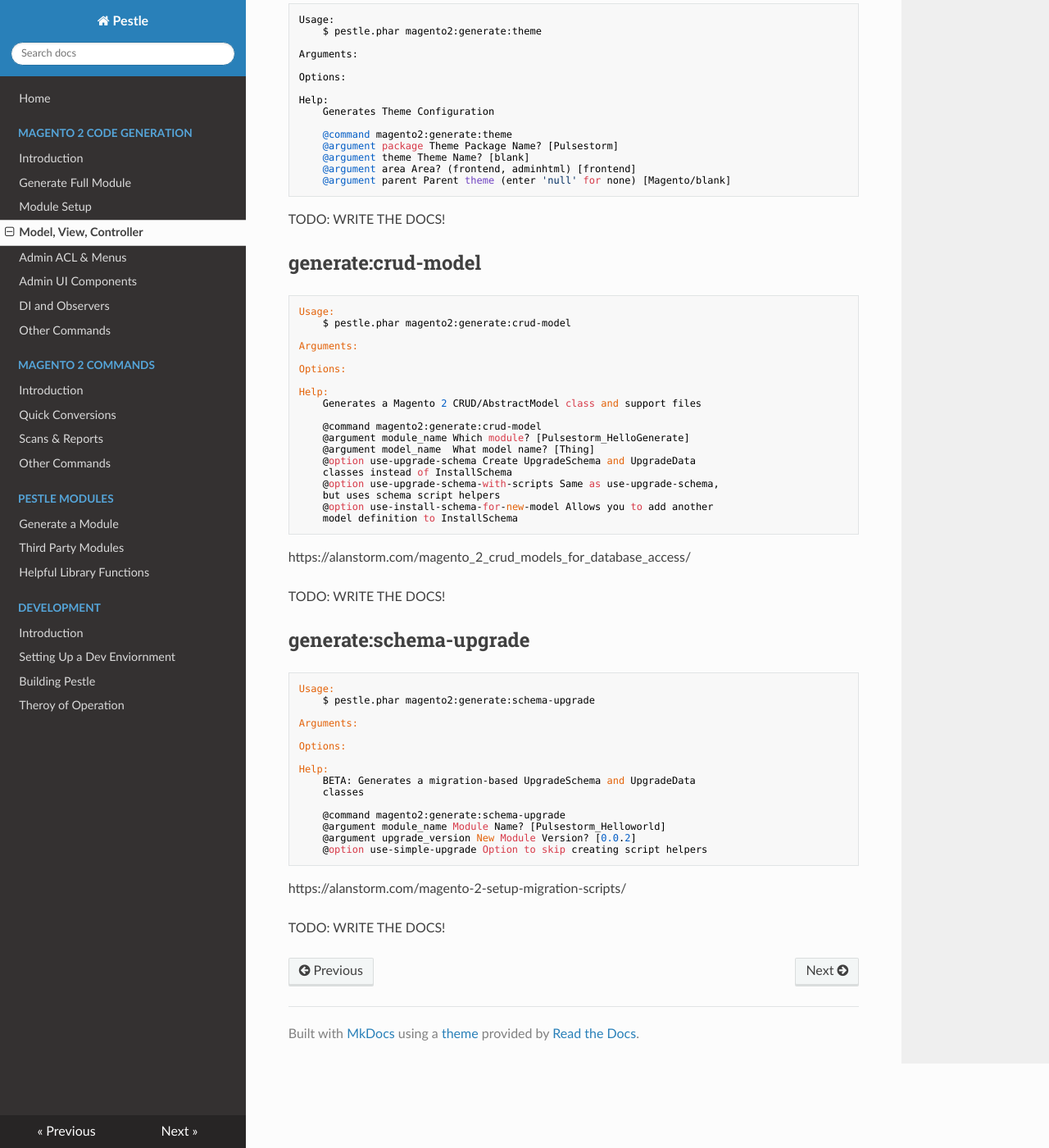
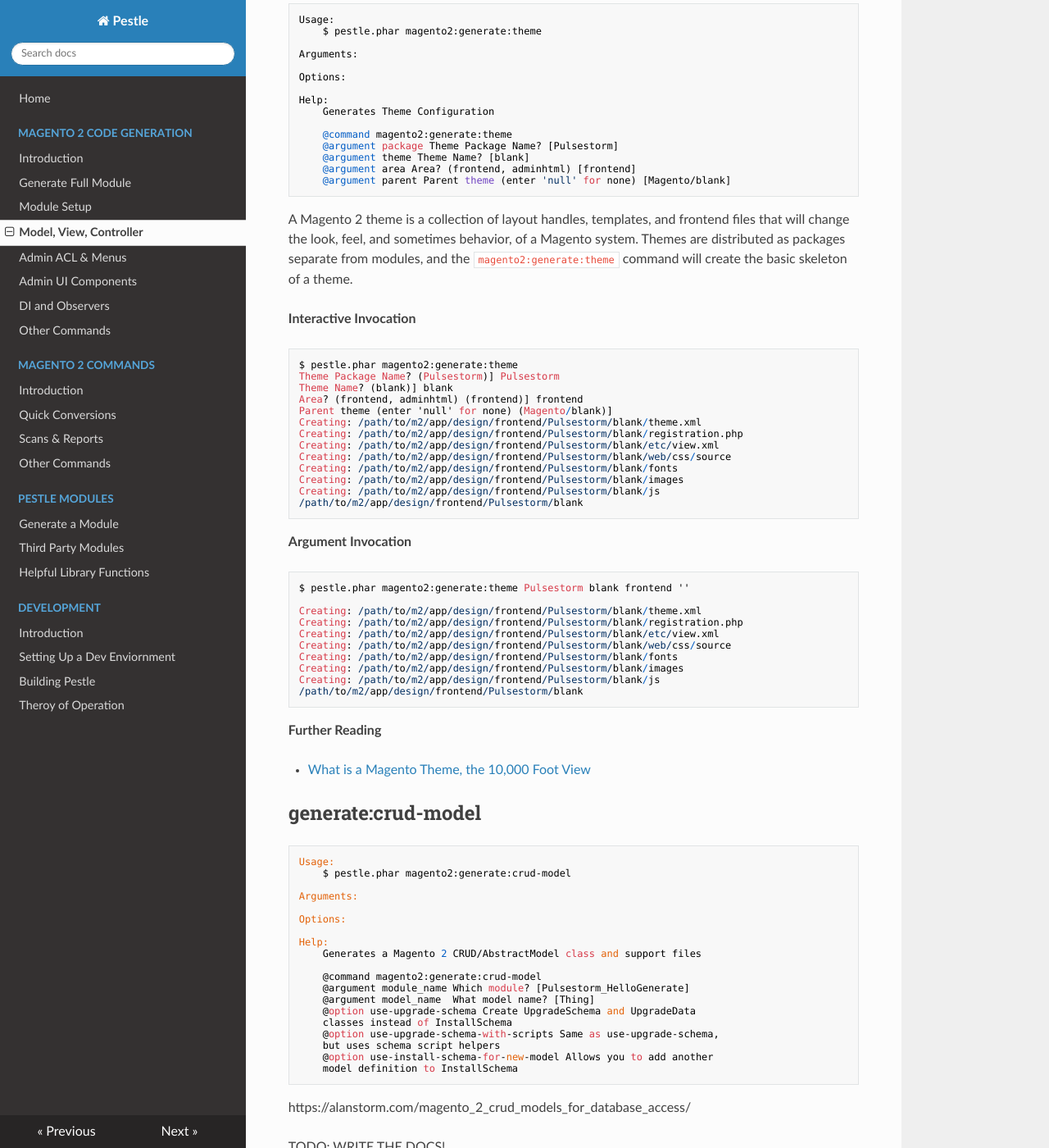
Before and after one commit to astorm/pestle, an MkDocs documentation site: the page built from docs/magento2-mvc.md, in a window 1280 px wide and 1400 px high, scrolled down 3035 px. Shown: the whole window at 82% size. Built offline with MkDocs 1.6.1, drawn with Linux system fonts in a browser that asks for light colours; nearby versions of some CDN libraries.

Commit message:
Initial pass at theme docs

```diff
--- a/docs/magento2-mvc.md
+++ b/docs/magento2-mvc.md
@@ -162,7 +162,40 @@ Magento's blocks and layout system is complicated.  If you're not sure what any
         @argument area Area? (frontend, adminhtml) [frontend]
         @argument parent Parent theme (enter 'null' for none) [Magento/blank]
 
-TODO: WRITE THE DOCS!
+A Magento 2 theme is a collection of layout handles, templates, and frontend files that will change the look, feel, and sometimes behavior, of a Magento system.  Themes are distributed as packages separate from modules, and the `magento2:generate:theme` command will create the basic skeleton of a theme.
+
+**Interactive Invocation**
+
+    $ pestle.phar magento2:generate:theme
+    Theme Package Name? (Pulsestorm)] Pulsestorm
+    Theme Name? (blank)] blank
+    Area? (frontend, adminhtml) (frontend)] frontend
+    Parent theme (enter 'null' for none) (Magento/blank)]
+    Creating: /path/to/m2/app/design/frontend/Pulsestorm/blank/theme.xml
+    Creating: /path/to/m2/app/design/frontend/Pulsestorm/blank/registration.php
+    Creating: /path/to/m2/app/design/frontend/Pulsestorm/blank/etc/view.xml
+    Creating: /path/to/m2/app/design/frontend/Pulsestorm/blank/web/css/source
+    Creating: /path/to/m2/app/design/frontend/Pulsestorm/blank/fonts
+    Creating: /path/to/m2/app/design/frontend/Pulsestorm/blank/images
+    Creating: /path/to/m2/app/design/frontend/Pulsestorm/blank/js
+    /path/to/m2/app/design/frontend/Pulsestorm/blank
+
+**Argument Invocation**
+
+    $ pestle.phar magento2:generate:theme Pulsestorm blank frontend ''
+
+    Creating: /path/to/m2/app/design/frontend/Pulsestorm/blank/theme.xml
+    Creating: /path/to/m2/app/design/frontend/Pulsestorm/blank/registration.php
+    Creating: /path/to/m2/app/design/frontend/Pulsestorm/blank/etc/view.xml
+    Creating: /path/to/m2/app/design/frontend/Pulsestorm/blank/web/css/source
+    Creating: /path/to/m2/app/design/frontend/Pulsestorm/blank/fonts
+    Creating: /path/to/m2/app/design/frontend/Pulsestorm/blank/images
+    Creating: /path/to/m2/app/design/frontend/Pulsestorm/blank/js
+    /path/to/m2/app/design/frontend/Pulsestorm/blank
+
+**Further Reading**
+
+- [What is a Magento Theme, the 10,000 Foot View](https://alanstorm.com/what-is-a-magento-theme-the-10000-foot-view/)
 
 ## generate:crud-model
 
```
